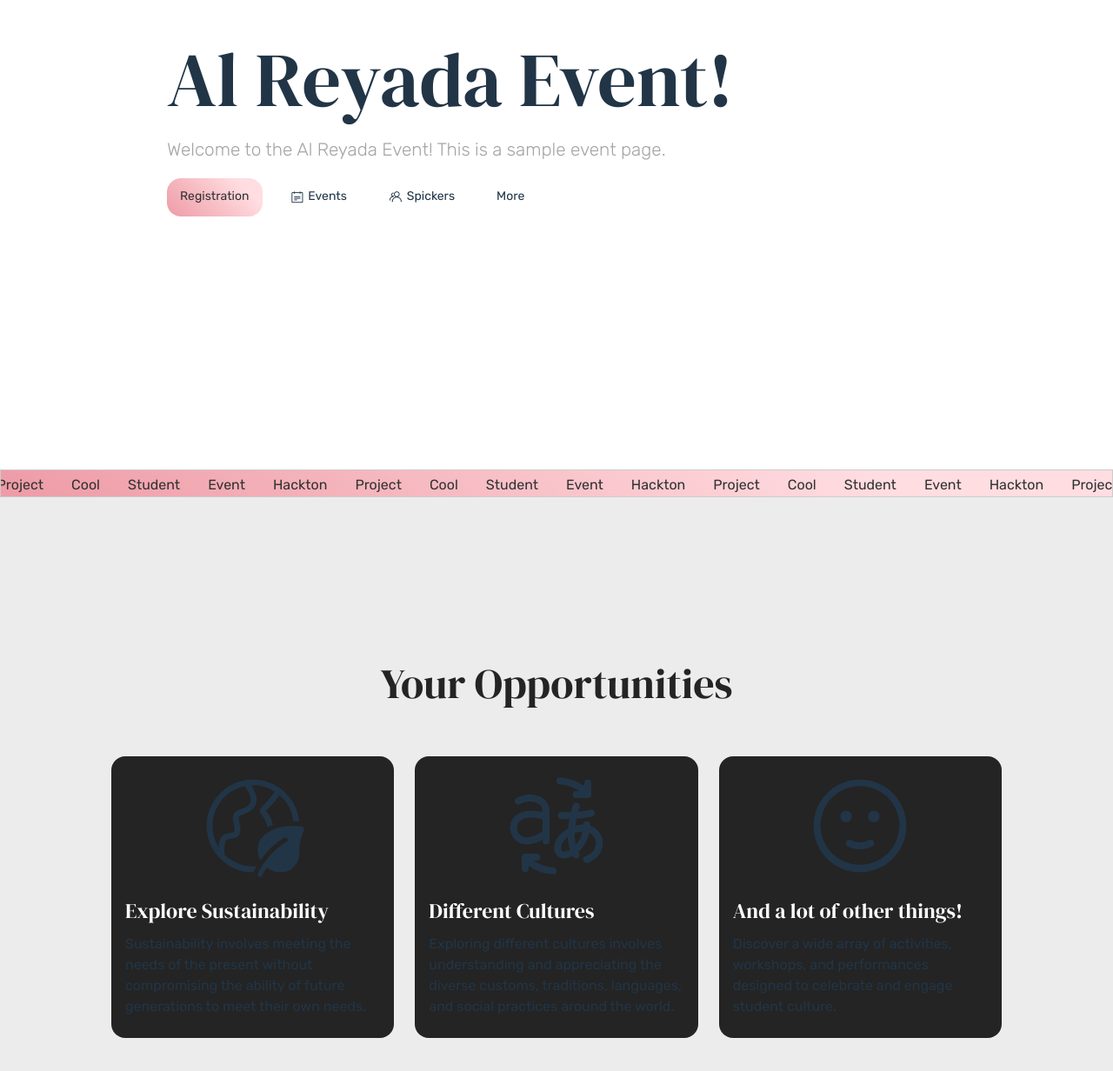
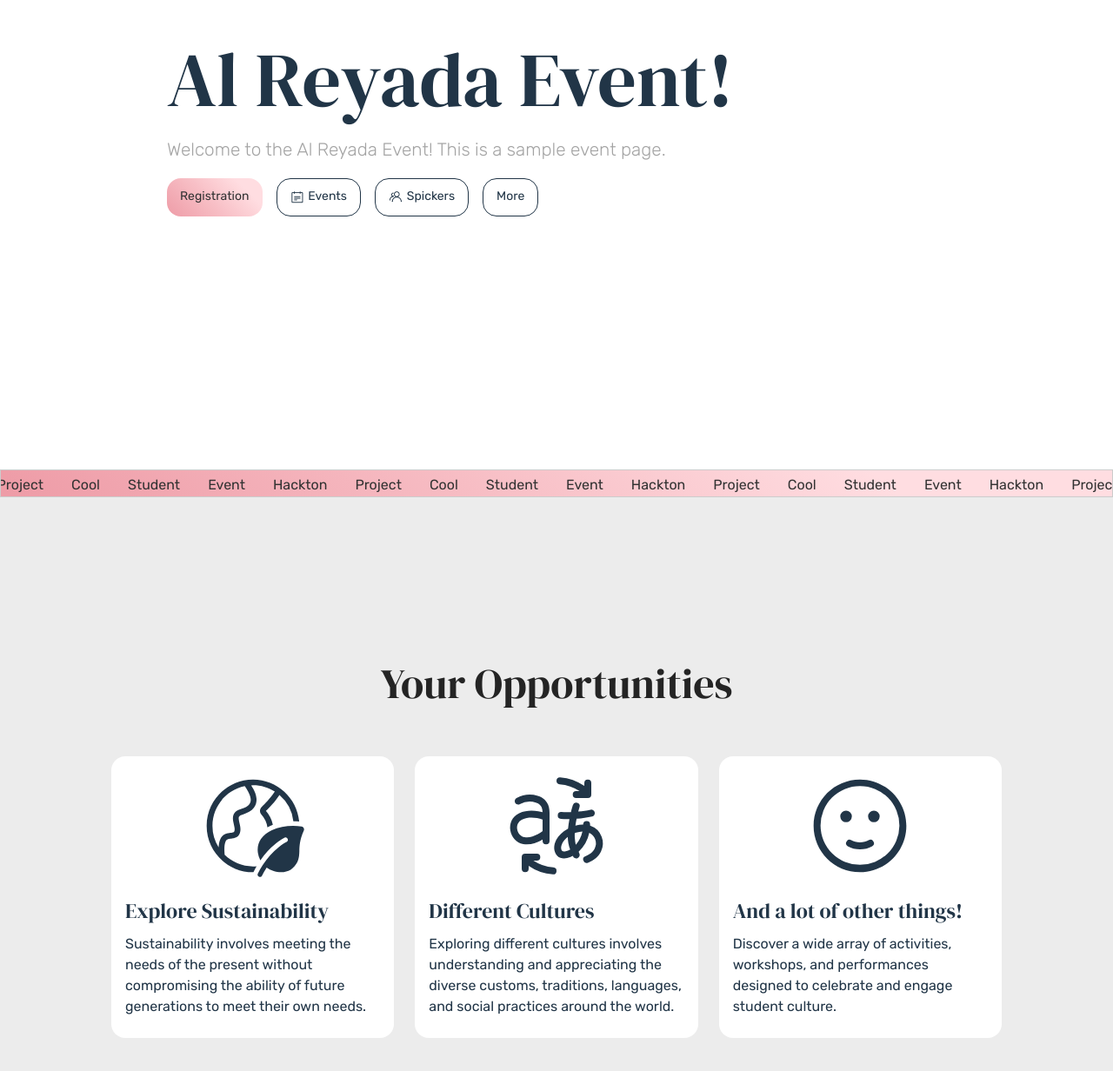
Before and after one commit to tmazitov/alreyada_hackton, a Vue app: page / in a window 1280 px wide. Shown: the part 228-1460 px from the top of the page at 87% size. Built offline with nearby package versions, Linux system fonts and the light colour scheme.

Commit message:
add white theme of site

```diff
--- a/src/buttons.css
+++ b/src/buttons.css
@@ -17,7 +17,7 @@
 
 .outlined{
 	background: transparent;
-	border: 1px solid white;
+	border: 1px solid var(--font-color);
 	color: inherit;
 	transition: border-color 300ms;
 }
--- a/src/components/OpportunityCard.vue
+++ b/src/components/OpportunityCard.vue
@@ -64,7 +64,7 @@ export default {
 	font-size: 1.5em;
 	transition: color 0.3s;
 	font-family: "DM Serif Display", serif;
-	color: white;
+	color: var(--font-color);
 	user-select: none;
 
 	white-space: nowrap;
--- a/src/style.css
+++ b/src/style.css
@@ -4,13 +4,13 @@
 	font-weight: 400;
 
 	color-scheme: light dark;
-	color: rgba(255, 255, 255, 0.87);
 	background-color: #242424;
 
 	font-synthesis: none;
 	text-rendering: optimizeLegibility;
 	-webkit-font-smoothing: antialiased;
 	-moz-osx-font-smoothing: grayscale;
+	--font-color: rgba(255, 255, 255, 0.87);
 	--background: #242424;
 	--background-light: #545454;
 	/* --primary:  #ABE188;
@@ -18,6 +18,8 @@
 	--primary:  rgb(238,156,167);
 	--primary-light:  rgba(255,221,225,1);
 	--gradient:linear-gradient(45deg, var(--primary) 1%, rgba(247,189,196,1) 42%, var(--primary-light) 79%);
+	color: var(--font-color);
+	background: var(--background);
 }
 
 body {
@@ -28,8 +30,9 @@ body {
 
 @media (prefers-color-scheme: light) {
 	:root {
-		color: #213547;
-		background-color: #ffffff;
+		--font-color: #213547;
+		--background: #ffffff;
+		--background-light: #545454;
 	}
 	a:hover {
 		color: #747bff;
```
